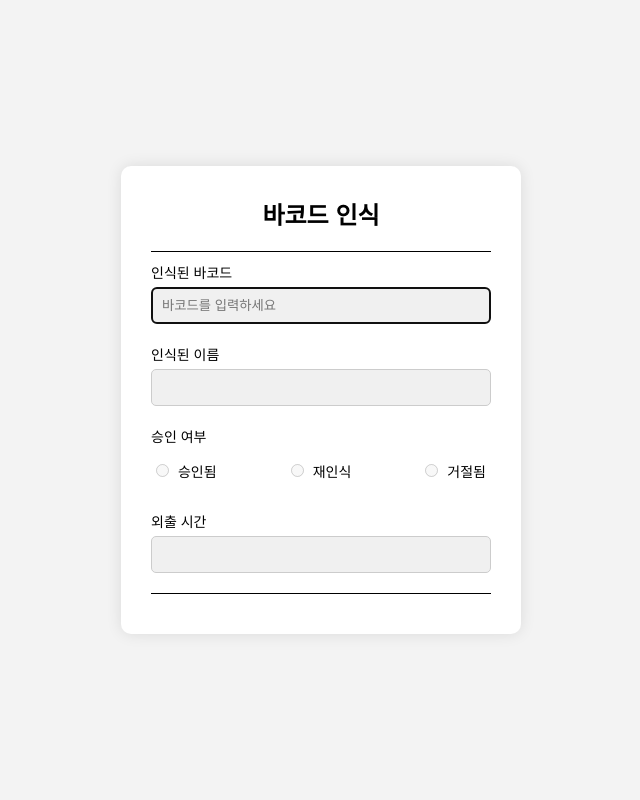
After one commit to rudgma22/new, a Flask app: page /auth/barcode_scan in a window 1280 px wide. The commit adds this page. Shown: the whole page, without its empty margins (319-959 px from the left). Run offline with Flask 3, Linux system fonts and the light colour scheme.

Commit message:
디자인 대수정 5차_바코드 인식기능 구현

```diff
--- a/auth.py
+++ b/auth.py
@@ -2,12 +2,13 @@ import os
 import random
 import smtplib
 from email.mime.text import MIMEText
-from flask import Blueprint, render_template, request, redirect, url_for, flash, session
-from models import db, add_student, add_teacher, add_admin, Student, Teacher, Admin, OutingRequest
+from flask import Blueprint, render_template, request, redirect, url_for, flash, session, send_from_directory
+from models import db, add_student, add_teacher, add_admin, Student, Teacher, Admin, OutingRequest, Extern
+
 import bcrypt
 from dotenv import load_dotenv
 import logging
-from datetime import datetime
+from datetime import datetime, time
 
 # .env 파일에서 환경 변수를 로드합니다.
 load_dotenv()
@@ -323,31 +324,66 @@ def student_reset_password_result():
 def teacher_reset_password_result():
     return render_template('teacher_change_pw_result.html')
 
+from datetime import datetime, time
+from models import db, add_student, add_teacher, add_admin, Student, Teacher, Admin, OutingRequest, Extern
+
 @auth_bp.route('/barcode_scan', methods=['GET', 'POST'])
 def barcode_scan():
+    response_data = None  # 기본값 설정
+
     if request.method == 'POST':
-        barcode = request.form['barcode']
+        barcode = request.form.get('barcode')
+        print(f"입력된 바코드: {barcode}")  # 디버깅을 위한 출력
 
-        # 바코드에 해당하는 외출 요청 중 가장 최근의 것을 가져옴
-        latest_outing_request = OutingRequest.query.filter_by(barcode=barcode).order_by(OutingRequest.start_time.desc()).first()
+        # extern 테이블에서 해당 바코드를 가진 학생이 있는지 확인
+        extern_student = Extern.query.filter_by(barcode=barcode).first()
+        current_time = datetime.now().time()
+        print(f"현재 시간: {current_time}")  # 디버깅을 위한 출력
 
-        if latest_outing_request:
-            current_time = datetime.now()
-            start_time = latest_outing_request.start_time
-            end_time = latest_outing_request.end_time
+        # 통학생이고, 현재 시간이 9시부터 23시 사이라면 자동 승인
+        if extern_student and time(9, 0) <= current_time <= time(23, 0):
+            print(f"통학생 {extern_student.name}님이 통학 시간이므로 자동 승인됩니다.")  # 디버깅을 위한 출력
+            response_data = {
+                'barcode': extern_student.barcode,
+                'student_name': extern_student.name,
+                'outing_time': "통학생입니다.",  # 외출 시간 메시지 수정
+                'status': '승인됨',
+                'color': 'green',
+                'sound': url_for('static', filename='Pling Sound.mp3'),
+                'message': f"{extern_student.name}님은 통학이 승인되었습니다. 조심히 다녀오세요!"
+            }
+        else:
+            # extern 테이블에 없는 학생이거나 통학생이지만 시간이 맞지 않는 경우 기존 로직 사용
+            latest_outing_request = OutingRequest.query.filter_by(barcode=barcode).order_by(OutingRequest.start_time.desc()).first()
 
-            if latest_outing_request.status == '승인됨':
-                if start_time <= current_time <= end_time:
-                    flash(f"{latest_outing_request.student_name}님은 외출이 가능합니다. 조심히 다녀오세요!", 'success')
+            if latest_outing_request:
+                start_time = latest_outing_request.start_time
+                end_time = latest_outing_request.end_time
+
+                response_data = {
+                    'barcode': latest_outing_request.barcode,
+                    'student_name': latest_outing_request.student_name,
+                    'outing_time': f"{start_time} ~ {end_time}",
+                    'status': latest_outing_request.status,
+                    'color': '',
+                    'sound': '',
+                    'message': ''
+                }
+
+                if latest_outing_request.status == '승인됨' and start_time <= datetime.now() <= end_time:
+                    response_data['color'] = 'green'
+                    response_data['sound'] = url_for('static', filename='Pling Sound.mp3')
+                    response_data['message'] = f"{latest_outing_request.student_name}님은 외출이 가능합니다. 조심히 다녀오세요!"
+                elif latest_outing_request.status == '대기중' and start_time <= datetime.now() <= end_time:
+                    response_data['color'] = 'yellow'
+                    response_data['sound'] = url_for('static', filename='Buzz 2.mp3')
+                    response_data['message'] = "외출 신청이 대기중입니다. 승인 후 다시 인식해주세요."
                 else:
-                    flash(f"{latest_outing_request.student_name}님은 외출이 불가능합니다. 외출 가능한 시간은 {start_time} ~ {end_time}입니다.", 'danger')
-            elif latest_outing_request.status == '거절됨':
-                flash(f"외출 신청이 거절되어 외출할 수 없습니다. 사유는 {latest_outing_request.rejection_reason}입니다.", 'danger')
-            elif latest_outing_request.status == '대기중':
-                flash("외출 신청이 대기중입니다. 승인 후 다시 인식해주세요.", 'warning')
-        else:
-            flash('해당 바코드로 외출 요청을 찾을 수 없습니다.', 'danger')
+                    response_data['color'] = 'red'
+                    response_data['sound'] = url_for('static', filename='Buzz 2.mp3')
+                    response_data['message'] = f"외출이 불가능합니다. 외출 가능한 시간은 {start_time} ~ {end_time}입니다."
+            else:
+                flash('해당 바코드로 외출 요청을 찾을 수 없습니다.', 'danger')
+                print("해당 바코드로 외출 요청을 찾을 수 없습니다.")  # 디버깅을 위한 출력
 
-        return redirect(url_for('auth.barcode_scan'))
-
-    return render_template('barcode_scan.html')
+    return render_template('barcode.html', response_data=response_data)
--- /dev/null
+++ b/templates/barcode.html
@@ -0,0 +1,99 @@
+<!DOCTYPE html>
+<html lang="ko">
+<head>
+    <meta charset="UTF-8">
+    <meta name="viewport" content="width=device-width, initial-scale=1.0">
+    <link rel="icon" href="{{ url_for('static', filename='logo_blue.png') }}">
+    <link rel="stylesheet" href="{{ url_for('static', filename='barcode.css') }}">
+    <link rel="stylesheet" href="https://fonts.googleapis.com/css2?family=Noto+Sans+KR:wght@400;700&display=swap">
+</head>
+<body>
+    <div class="barcode-container">
+        <h1>바코드 인식</h1>
+        <hr class="title-line">
+        <form id="barcode-form" method="POST" action="{{ url_for('auth.barcode_scan') }}">
+            <div class="info-group">
+                <label for="recognized-barcode">인식된 바코드</label>
+                <input type="text" id="recognized-barcode" name="barcode" placeholder="바코드를 입력하세요" required>
+            </div>
+        </form>
+        <div class="info-group">
+            <label for="recognized-name">인식된 이름</label>
+            <input type="text" id="recognized-name" value="{{ response_data['student_name'] if response_data else '' }}" readonly>
+        </div>
+        <div class="info-group">
+            <label>승인 여부</label>
+            <div class="radio-group">
+                <label><input type="radio" name="approval-status" id="approved" disabled> 승인됨</label>
+                <label><input type="radio" name="approval-status" id="reprocess" disabled> 재인식</label>
+                <label><input type="radio" name="approval-status" id="rejected" disabled> 거절됨</label>
+            </div>
+        </div>
+        <div class="info-group">
+            <label for="outing-time">외출 시간</label>
+            <input type="text" id="outing-time" value="{{ response_data['outing_time'] if response_data else '' }}" readonly>
+        </div>
+        <hr class="title-line">
+    </div>
+
+    <audio id="sound-player" src="" preload="auto"></audio>
+
+    <script>
+        document.getElementById('recognized-barcode').addEventListener('keypress', function(event) {
+            if (event.key === 'Enter') {
+                event.preventDefault();  // 기본 엔터키 동작 방지
+                document.getElementById('barcode-form').submit();  // 폼 제출
+            }
+        });
+
+        document.addEventListener('DOMContentLoaded', function() {
+            var barcodeInput = document.getElementById('recognized-barcode');
+
+            // 페이지 로드 시 바코드 입력 필드에 포커스
+            barcodeInput.focus();
+
+            var responseData = {{ response_data | tojson if response_data else 'null' }};
+            if (responseData) {
+                var soundPlayer = document.getElementById('sound-player');
+                barcodeInput.value = responseData.barcode;
+                document.getElementById('recognized-name').value = responseData.student_name;
+                document.getElementById('outing-time').value = responseData.outing_time;
+
+                if (responseData.color === 'green') {
+                    document.getElementById('approved').checked = true;
+                    document.getElementById('approved').parentElement.style.backgroundColor = 'lightgreen';
+                } else if (responseData.color === 'yellow') {
+                    document.getElementById('reprocess').checked = true;
+                    document.getElementById('reprocess').parentElement.style.backgroundColor = 'yellow';
+                } else if (responseData.color === 'red') {
+                    document.getElementById('rejected').checked = true;
+                    document.getElementById('rejected').parentElement.style.backgroundColor = 'lightcoral';
+                }
+
+                soundPlayer.src = responseData.sound;
+                soundPlayer.play();
+
+                setTimeout(function() {
+                    barcodeInput.value = '';  // 바코드 입력 필드 초기화
+                    document.getElementById('recognized-name').value = '';  // 인식된 이름 필드 초기화
+                    document.getElementById('outing-time').value = '';  // 외출 시간 필드 초기화
+                    document.getElementById('approved').checked = false;
+                    document.getElementById('reprocess').checked = false;
+                    document.getElementById('rejected').checked = false;
+                    document.getElementById('approved').parentElement.style.backgroundColor = '';
+                    document.getElementById('reprocess').parentElement.style.backgroundColor = '';
+                    document.getElementById('rejected').parentElement.style.backgroundColor = '';
+                    barcodeInput.focus();  // 입력 필드에 포커스 다시 설정
+                }, 3000);
+            }
+
+            // 바코드 입력 필드가 포커스를 잃었을 때 다시 포커스를 설정
+            barcodeInput.addEventListener('blur', function() {
+                setTimeout(function() {
+                    barcodeInput.focus();
+                }, 0);
+            });
+        });
+    </script>
+</body>
+</html>
```
Also changed, not shown: templates/teacher_home.html (+24 -2 lines), views.py (+12 -3 lines), database.db, 2 other files.
